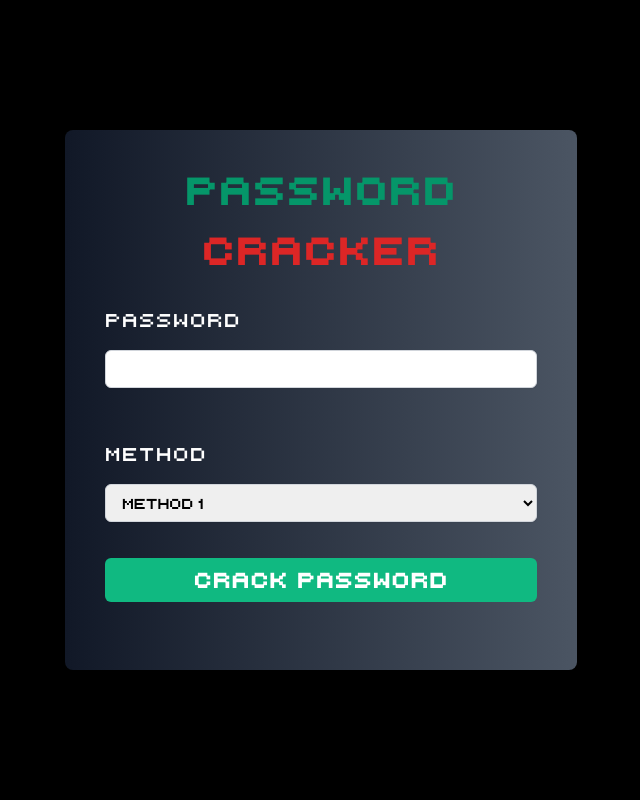
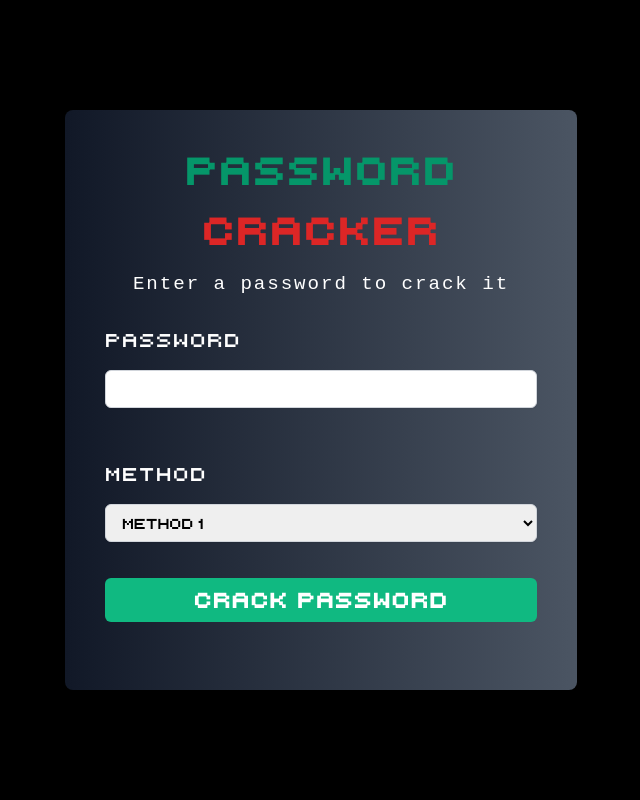
Before and after one commit to richardwaters9049/pw-crack-app, a Flask app: page / in a window 1280 px wide. Shown: the whole page, without its empty margins (319-959 px from the left). Run offline with Flask 2, Linux system fonts and the light colour scheme.

Commit message:
Enter a password to crack added

```diff
--- a/templates/index.html
+++ b/templates/index.html
@@ -1,4 +1,4 @@
-<!DOCTYPE html>
+<!doctype html>
 <html lang="en">
   <head>
     <meta charset="UTF-8" />
@@ -30,6 +30,10 @@
       >
         Cracker
       </h2>
+
+      <p class="text-center text-white tracking-widest">
+        Enter a password to crack it
+      </p>
       <form
         id="crack-form"
         class="space-y-4 flex flex-col gap-5"
```
